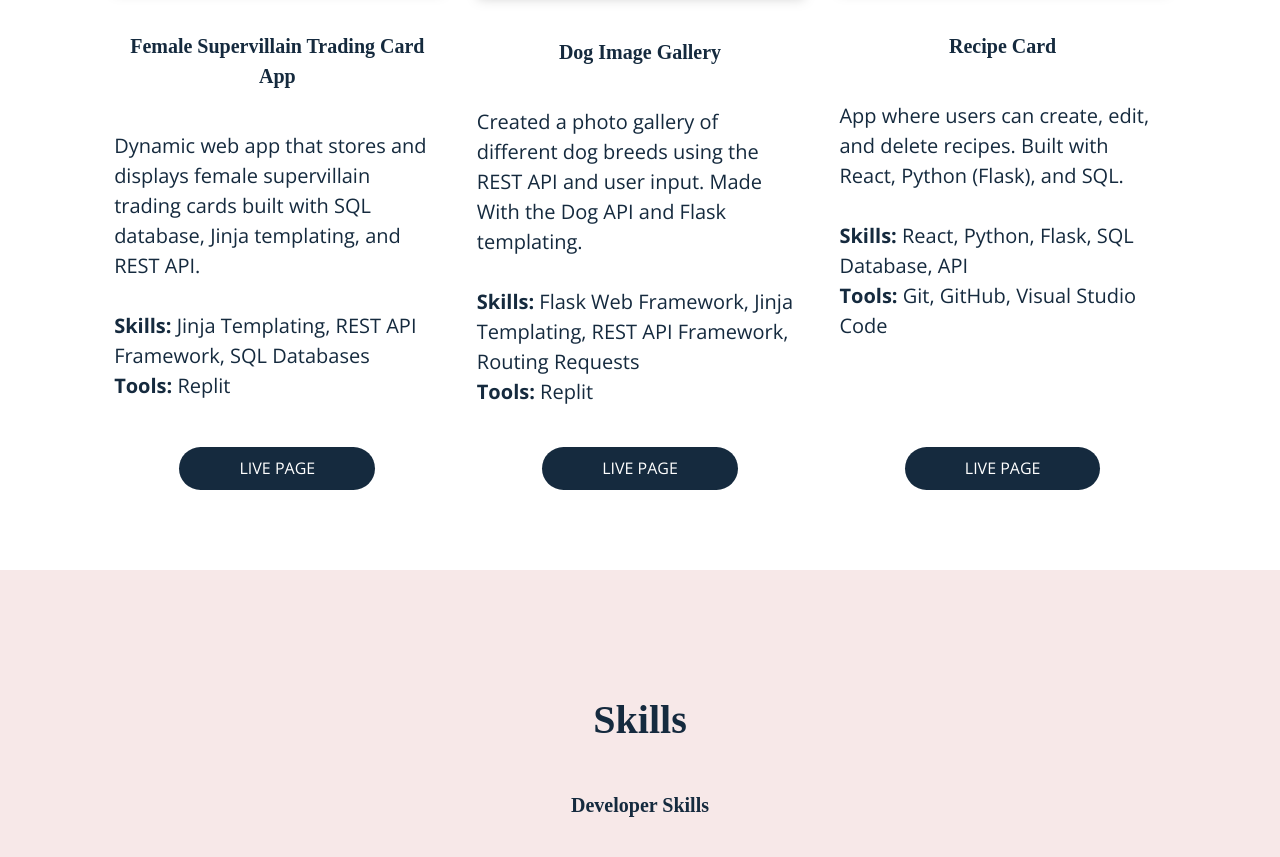
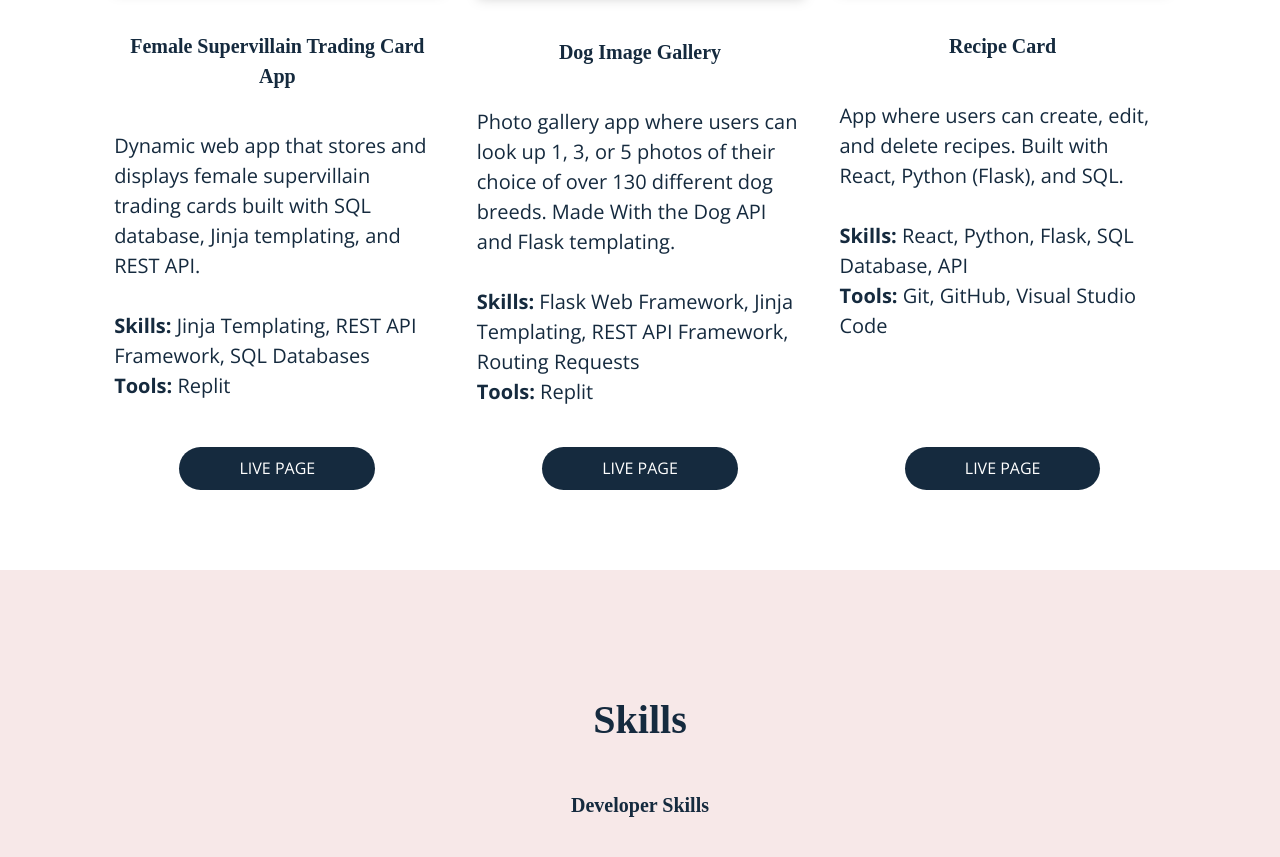
Before and after one commit to Rikaiyah-Winters/updated-portfolio, a website built with Parcel: page index.html in a window 1280 px wide. Shown: the part 963-1820 px from the top of the page. Built offline with nearby package versions, Linux system fonts and the light colour scheme.

Commit message:
Update updated dog image gallery description

```diff
--- a/index.html
+++ b/index.html
@@ -67,7 +67,7 @@
                   target="_blank"><img src="img/dog-img-gallery3.png" alt="Language Translator"></a>
               </figure>
               <h4>Dog Image Gallery</h4>
-              <p class="project-description">Created a photo gallery of different dog breeds using the REST API and user input. Made With the Dog API and Flask templating.</p>
+              <p class="project-description">Photo gallery app where users can look up 1, 3, or 5 photos of their choice of over 130 different dog breeds. Made With the Dog API and Flask templating.</p>
               <p><span>Skills: </span>Flask Web Framework, Jinja Templating, REST API Framework, Routing Requests</p>
               <p class="flex-fill"><span>Tools: </span>Replit</p>
               <a class="project-link"
```
